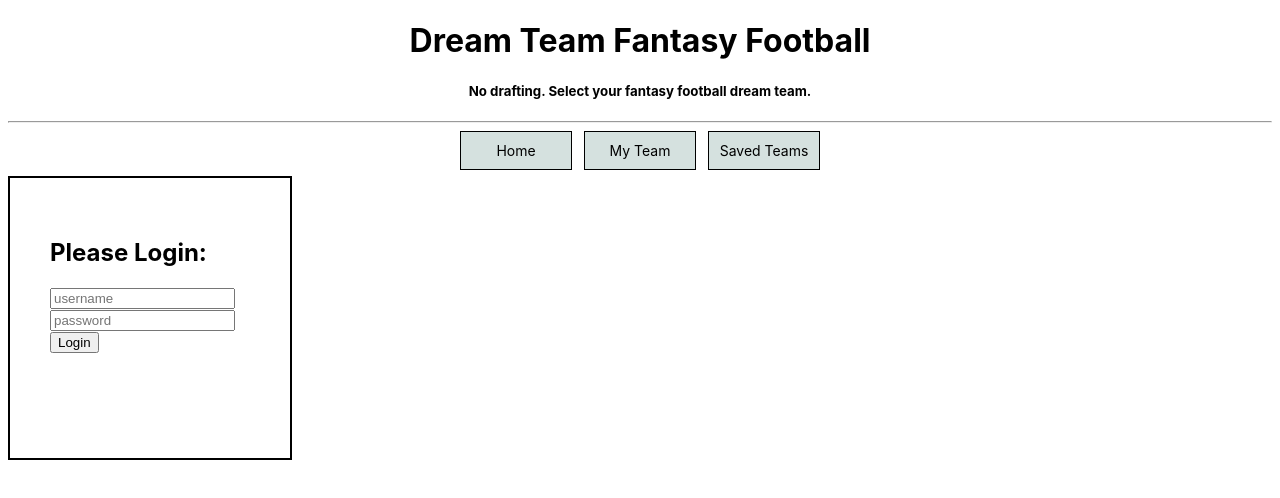
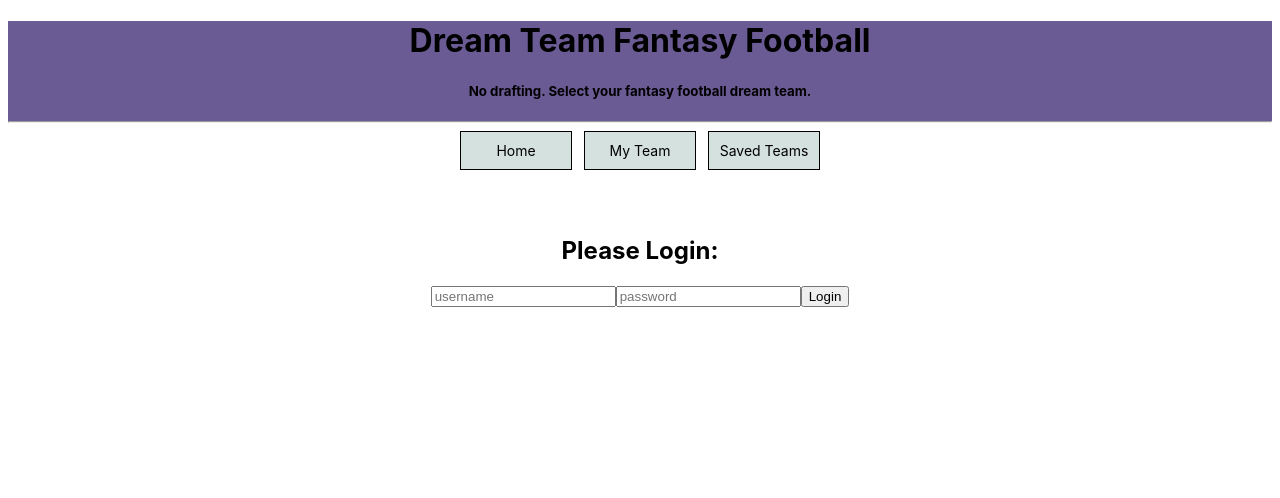
Before and after one commit to JWehder/Dream-Team-Fantasy-Football, a React (Create React App) app: page /login in a window 1280 px wide. Shown: the top 498 px of the page. Built offline with nearby package versions, Linux system fonts and the light colour scheme; no server answers.

Commit message:
finished with components! onto readme.

```diff
--- a/src/index.css
+++ b/src/index.css
@@ -13,13 +13,13 @@ code {
 
 div.card {
   text-align: center;
-  border: grey solid 1px;
+  border: #6b5b95 solid 1px;
   padding: 0.5rem;
   width: 13rem;
   height: 15rem;
   display: inline-grid;
   margin: 1rem 2rem;
-  box-shadow: 3px 4px #d64161
+  box-shadow: 3px 4px #6b5b95
 }
 
 div.card p {
@@ -27,11 +27,11 @@ div.card p {
 }
 
 div.card button {
-  background-color: #d64161;
+  background-color: #d5e1df;
 }
 
 div.card button:hover {
-  background-color: #d64161;
+  background-color: #6b5b95;
   opacity: 0.8;
 }
 
@@ -45,8 +45,9 @@ div.myTeamHeader {
   margin: 15px;
 }
 
-div .homepageHeader {
-  margin-bottom: 30px
+div.homepageHeader {
+  margin-bottom: 30px;
+  padding-bottom: 40px;
 }
 
 .homepageHeader h1 {
@@ -79,11 +80,9 @@ div.playerContainer {
 }
 
 .Login {
-  border: 2px solid black;
   padding: 40px;
-  width: 200px;
-  height: 200px;
   position:relative;
+  text-align: center;
 }
 
 .navLink {
@@ -127,6 +126,7 @@ div.playerContainer {
 
 .webpageHeader {
   text-align: center;
+  background-color: #6b5b95;
 }
 
 .savedTeams {
```
Also changed, not shown: 1 other file (tests, documents, lock files or other folders).
